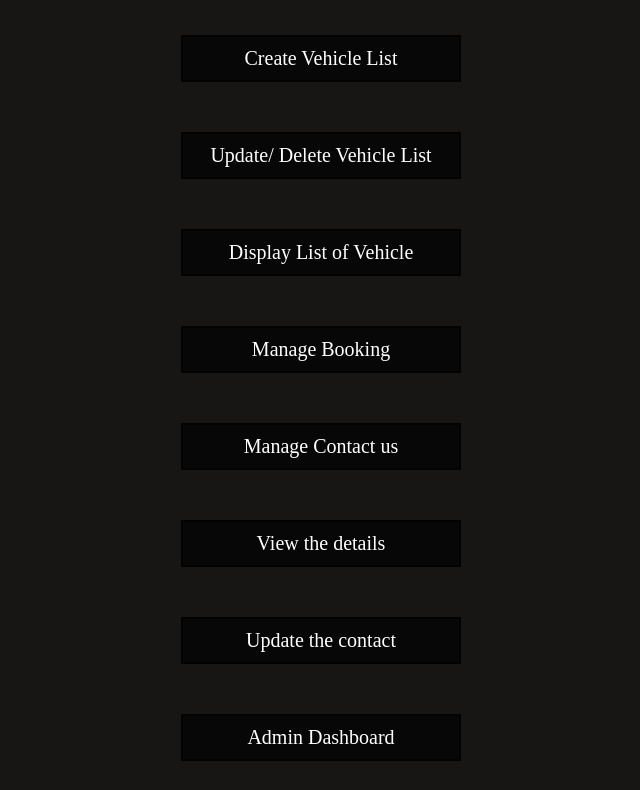
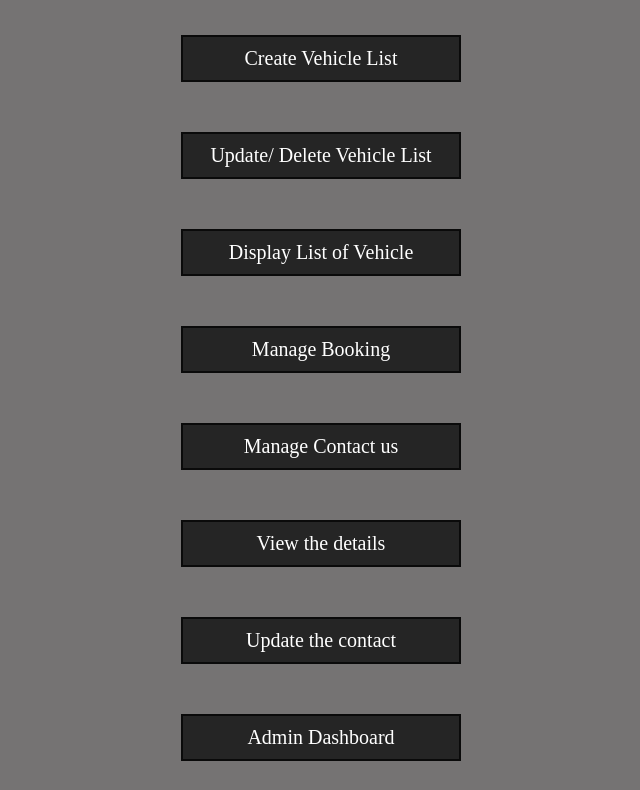
Before and after one commit to mohammedthoufeek/Car-booking, a plain HTML site: page admin.html in a window 1280 px wide. Shown: the part 73-863 px from the top of the page, without its empty margins (319-959 px from the left). Drawn offline with Linux system fonts and the light colour scheme.

Commit message:
add item

```diff
--- a/admin.html
+++ b/admin.html
@@ -4,7 +4,7 @@
     <link rel="icon" href="images/head.png">
 <style>
     body{
-        background-color: rgb(24, 21, 21);
+        background-color: rgba(24, 21, 21, 0.596);
     }
 
     a{
```
